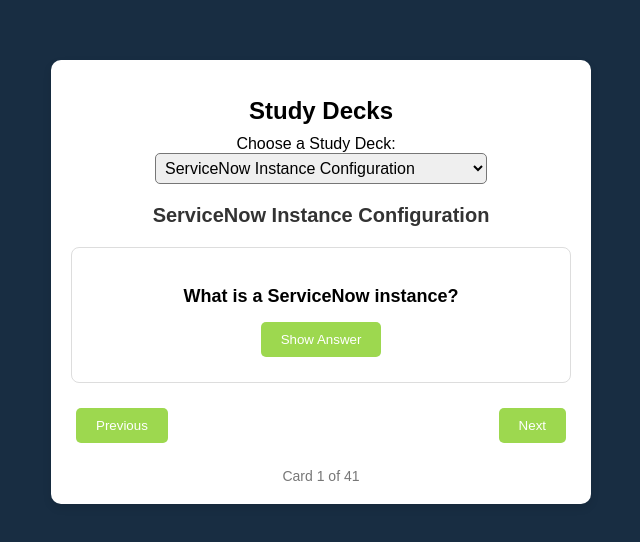
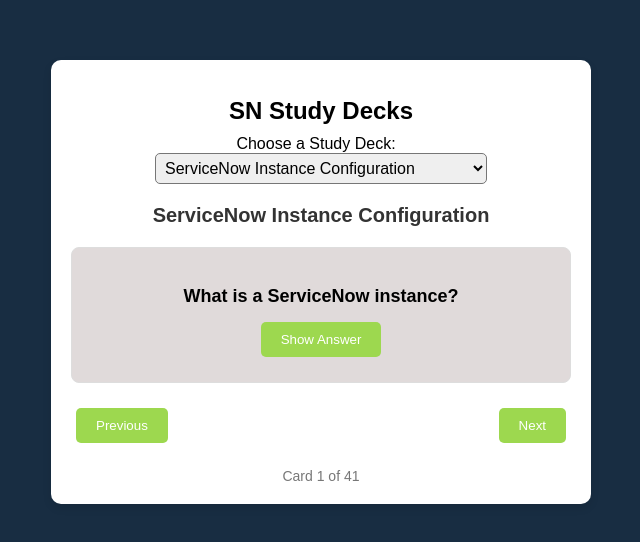
Before and after one commit to jhare3/studyDecks, a plain HTML site: page index.html in a window 1280 px wide. Shown: the part 118-660 px from the top of the page, without its empty margins (319-959 px from the left). Drawn offline with Linux system fonts and the light colour scheme.

Commit message:
SN flash cards

```diff
--- a/index.html
+++ b/index.html
@@ -9,7 +9,7 @@
 </head>
 <body>
   <div class="app">
-    <h1>Study Decks</h1>
+    <h1>SN Study Decks</h1>
     <div class="deck-selector">
       <label for="deck-select">Choose a Study Deck:</label>
       <select id="deck-select">
--- a/script.js
+++ b/script.js
@@ -168,6 +168,10 @@ const decks = {
 
     ],
     "data-management": [
+      {
+        question: "What is CMDB in ServiceNow?",
+        answer: "The Configuration Management Database (CMDB) is a centralized repository that stores information about all the configuration items (CIs) in an organization's IT environment."
+      },
       {
         question: "What is CMDB in ServiceNow?",
         answer: "The Configuration Management Database (CMDB) is a centralized repository that stores information about all the configuration items (CIs) in an organization's IT environment."
--- a/styles.css
+++ b/styles.css
@@ -46,7 +46,7 @@ body {
   }
 
   .flashcard {
-    background: #fff;
+    background: #e0dada;
     border: 1px solid #ddd;
     border-radius: 8px;
     padding: 20px;
```
